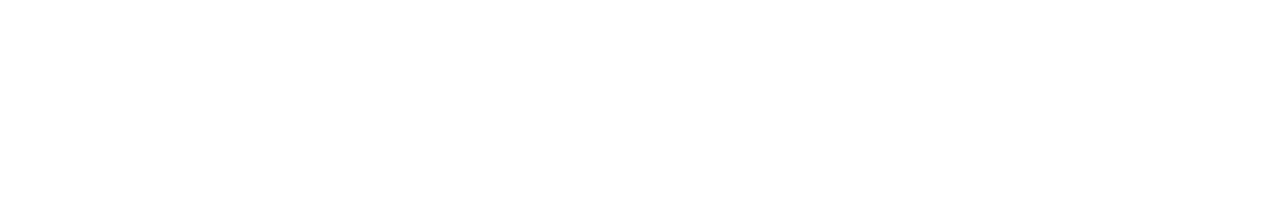
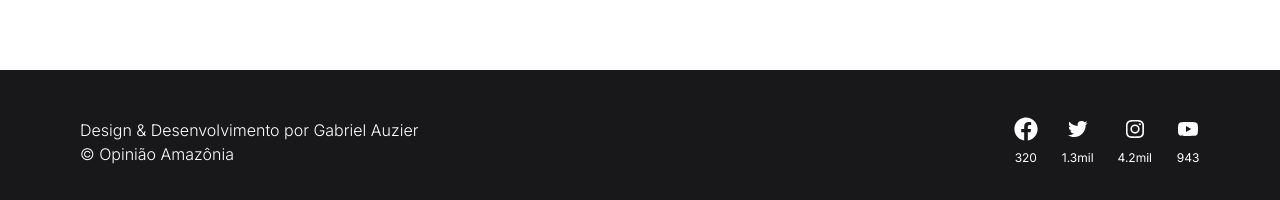
Before and after one commit to gabrielauzier/opiniao-amazonia-blog, a Next.js app: page / in a window 1280 px wide. Shown: the part 2868-3068 px from the top of the page. Before the commit the page ends 2826 px from the top, so only its background shows below. Built offline with nearby package versions, Linux system fonts and the light colour scheme.

Commit message:
feat: update layout

```diff
--- /dev/null
+++ b/src/app/app.tsx
@@ -0,0 +1,11 @@
+'use client'
+
+import { ReactNode } from 'react'
+
+interface AppProps {
+  children: ReactNode
+}
+
+export function App({ children }: AppProps) {
+  return <>{children}</>
+}
--- a/src/app/layout.tsx
+++ b/src/app/layout.tsx
@@ -2,6 +2,8 @@ import '@/presentation/styles/globals.css'
 import type { Metadata } from 'next'
 import { Inter } from 'next/font/google'
 import { Header } from '@/presentation/components/Header'
+import { App } from './app'
+import { Footer } from '@/presentation/components/Footer'
 
 const inter = Inter({ subsets: ['latin'] })
 
@@ -16,13 +18,16 @@ export default function RootLayout({
   children: React.ReactNode
 }) {
   return (
+    <App>
       <html lang="en" className="overflow-x-hidden">
         <body className={inter.className}>
           <div className="relative h-[100vh] w-[100vw]">
             <Header />
             <main>{children}</main>
+            <Footer />
           </div>
         </body>
       </html>
+    </App>
   )
 }
```
Lines whose indentation alone changed are shown as unchanged.
